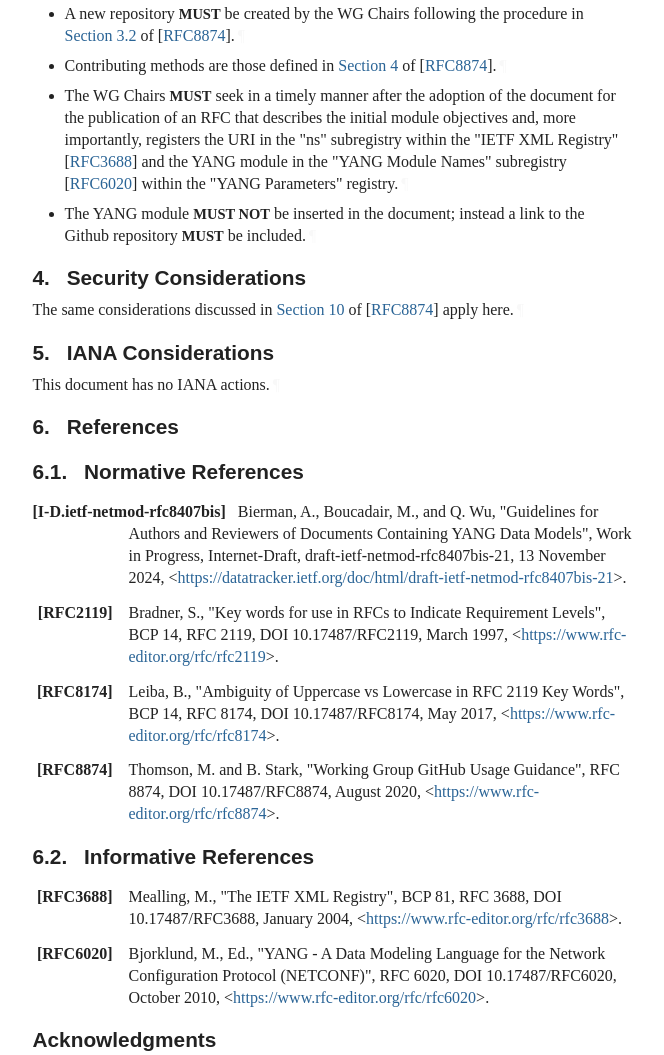
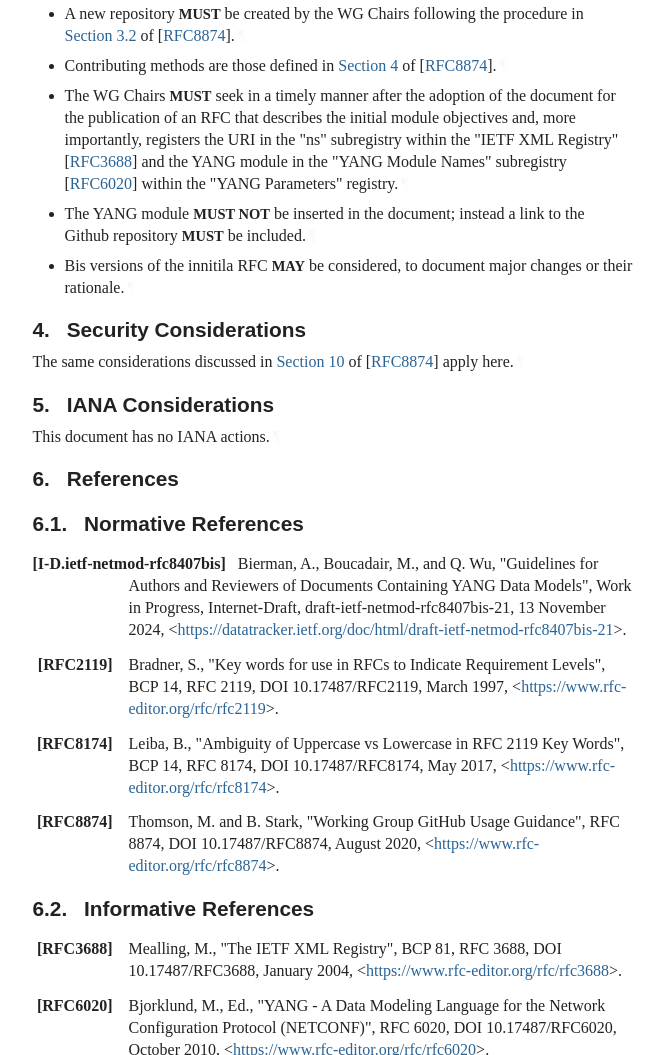
Before and after one commit to boucadair/draft-boucadair-veloce-yang, a plain HTML site: page draft-boucadair-veloce-yang.html in a window 1280 px wide. Shown: the part 1085-2140 px from the top of the page, without its empty margins (92-756 px from the left). Drawn offline with Linux system fonts and the light colour scheme; a web font is replaced by a local one.

Commit message:
Script updating gh-pages from 7c92c1c. [ci skip]

```diff
--- a/draft-boucadair-veloce-yang.html
+++ b/draft-boucadair-veloce-yang.html
@@ -1210,6 +1210,9 @@ appear in all capitals, as shown here.<a href="#section-2-1" class="pilcrow">¶<
         <li class="normal" id="section-3-2.4">
           <p id="section-3-2.4.1">The YANG module <span class="bcp14">MUST NOT</span> be inserted in the document; instead a link to the Github repository <span class="bcp14">MUST</span> be included.<a href="#section-3-2.4.1" class="pilcrow">¶</a></p>
 </li>
+        <li class="normal" id="section-3-2.5">
+          <p id="section-3-2.5.1">Bis versions of the innitila RFC <span class="bcp14">MAY</span> be considered, to document major changes or their rationale.<a href="#section-3-2.5.1" class="pilcrow">¶</a></p>
+</li>
       </ul>
 </section>
 </div>
```
Also changed, not shown: draft-boucadair-veloce-yang.txt.
